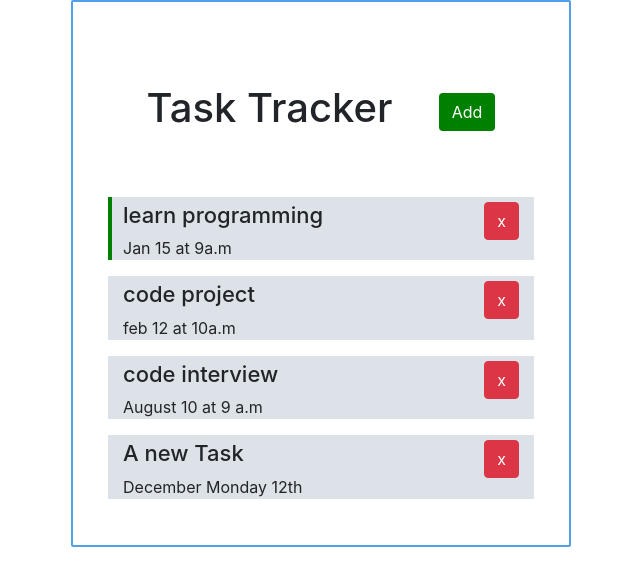
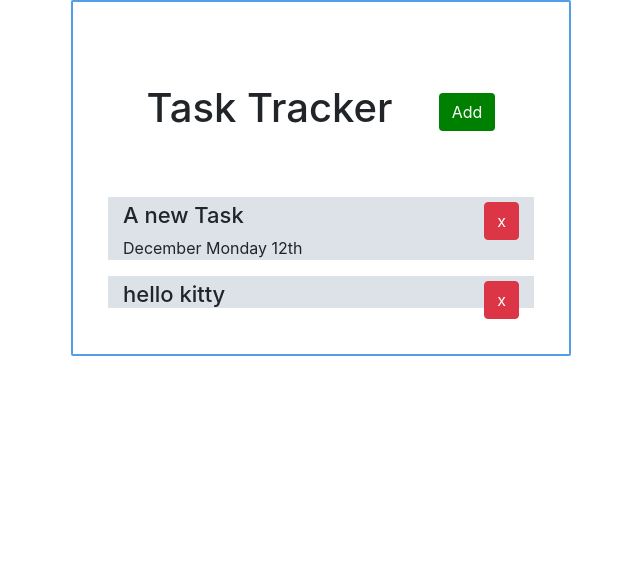
Before and after one commit to lethehoanghaiA/React-todo-fe, a React (Create React App) app: page / in a window 1280 px wide. Shown: the top 586 px of the page, without its empty margins (319-959 px from the left). Built offline with nearby package versions, Linux system fonts and the light colour scheme; data requests are answered from the project's data file.

Commit message:
config server done

```diff
--- a/db.json
+++ b/db.json
@@ -1,28 +1,16 @@
 {
   "tasks": [
-    {
-      "id": 3,
-      "text": "learn programming",
-      "day": "Jan 15 at 9a.m",
-      "reminder": true
-    },
-    {
-      "id": 4,
-      "text": "code project",
-      "day": "feb 12 at 10a.m",
-      "reminder": false
-    },
-    {
-      "text": "code interview",
-      "day": "August 10 at 9 a.m",
-      "reminder": false,
-      "id": 5
-    },
     {
       "text": "A new Task",
       "day": "December Monday 12th",
       "reminder": false,
       "id": 7
+    },
+    {
+      "text": "hello kitty",
+      "day": "",
+      "reminder": false,
+      "id": 8
     }
   ]
 }
--- a/package.json
+++ b/package.json
@@ -10,8 +10,7 @@
     "react": "^17.0.2",
     "react-dom": "^17.0.2",
     "react-scripts": "4.0.3",
-    "web-vitals": "^1.1.2",
-    "json-server":"^0.16.3"
+    "web-vitals": "^1.1.2"
   },
   "scripts": {
     "start": "react-scripts start",
--- a/server.js
+++ b/server.js
@@ -5,7 +5,7 @@ const path = require('path');
 const express = require('express');
 const middlewares = jsonServer.defaults();
 const router = jsonServer.router('db.json');
-const port = process.env.PORT || 3001;
+const port = process.env.PORT || 5000;
 
 app.use('/db', middlewares, router);
 app.use(express.static(path.join(__dirname, 'build')));
```
Also changed, not shown: 1 other file (tests, documents, lock files or other folders).
